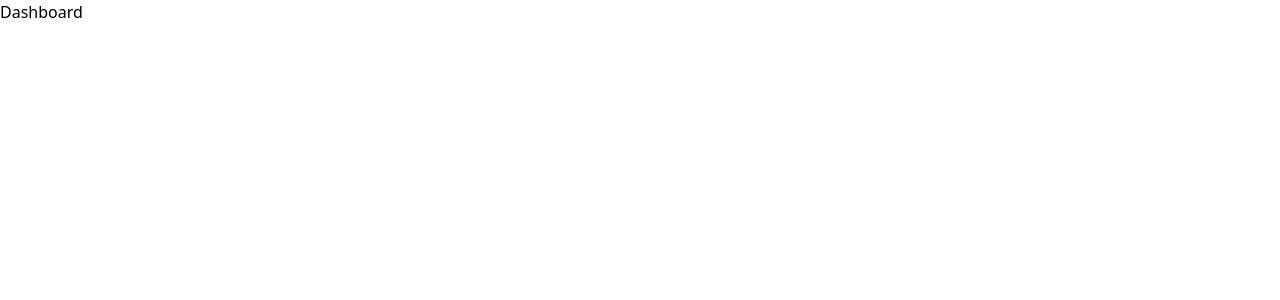
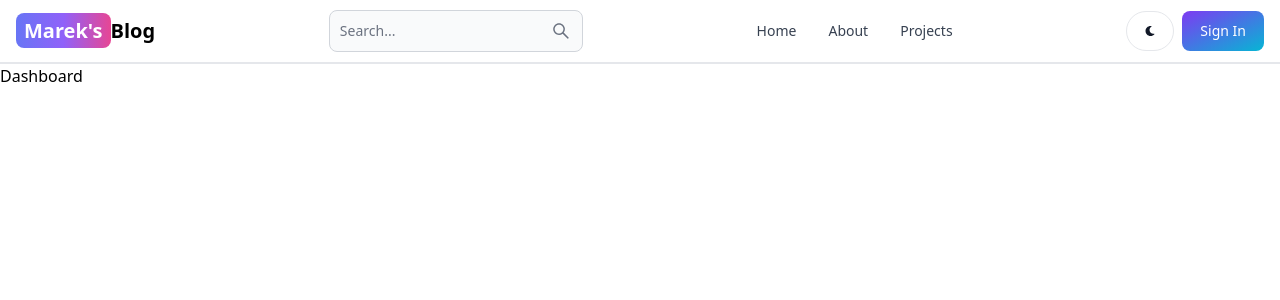
Before and after one commit to MareksNo/MERN_blog, a React (Vite) app in the folder client/: page /dashboard in a window 1280 px wide. Shown: the top 300 px of the page. Built offline with nearby package versions, Linux system fonts and the light colour scheme.

Commit message:
Fixed config, added navbar

```diff
--- a/client/package.json
+++ b/client/package.json
@@ -10,8 +10,10 @@
     "preview": "vite preview"
   },
   "dependencies": {
+    "flowbite-react": "^0.10.1",
     "react": "^18.3.1",
     "react-dom": "^18.3.1",
+    "react-icons": "^5.2.1",
     "react-router-dom": "^6.24.0"
   },
   "devDependencies": {
--- a/client/src/App.jsx
+++ b/client/src/App.jsx
@@ -6,10 +6,12 @@
 import SignUp from "./pages/SignUp";
 import Projects from "./pages/Projects";
 import Dashboard from "./pages/Dashboard";
+import Header from "./Components/header";
 
 export default function App() {
   return (
     <BrowserRouter>
+      <Header></Header>
       <Routes>
         <Route path="/" element={<Home />}></Route>
         <Route path="/about" element={<About />}></Route>
--- /dev/null
+++ b/client/src/Components/header.jsx
@@ -0,0 +1,52 @@
+import { Navbar, TextInput, Button } from "flowbite-react";
+import { Link, useLocation } from "react-router-dom";
+import { AiOutlineSearch } from "react-icons/ai";
+import { FaMoon } from "react-icons/fa";
+
+export default function header() {
+  const path = useLocation().pathname;
+  return (
+    <Navbar className="border-b-2">
+      <Link
+        to="/"
+        className="self-center whitespace-nowrap text-sm sm:text-xl font-semibold dark:text-white"
+      >
+        <span className="px-2 py-1 bg-gradient-to-r from-indigo-500 via-purple-500 to-pink-500 rounded-lg text-white">
+          Marek's
+        </span>
+        Blog
+      </Link>
+      <form>
+        <TextInput
+          type="text"
+          placeholder="Search..."
+          rightIcon={AiOutlineSearch}
+          className="hidden lg:inline"
+        ></TextInput>
+      </form>
+      <Button className="w-12 h-10 lg:hidden" color="gray" pill>
+        <AiOutlineSearch></AiOutlineSearch>
+      </Button>
+      <div className="flex gap-2 md:order-2">
+        <Button className="w-12 h-10 lg:inline hidden " color="gray" pill>
+          <FaMoon />
+        </Button>
+        <Link to="/sign-in">
+          <Button gradientDuoTone="purpleToBlue">Sign In</Button>
+        </Link>
+        <Navbar.Toggle />
+      </div>
+      <Navbar.Collapse>
+        <Navbar.Link active={path === "/"} as={"div"}>
+          <Link to="/">Home</Link>
+        </Navbar.Link>
+        <Navbar.Link active={path === "/about"} as={"div"}>
+          <Link to="/about">About</Link>
+        </Navbar.Link>
+        <Navbar.Link active={path === "/projects"} as={"div"}>
+          <Link to="/projects">Projects</Link>
+        </Navbar.Link>
+      </Navbar.Collapse>
+    </Navbar>
+  );
+}
--- a/client/tailwind.config.js
+++ b/client/tailwind.config.js
@@ -1,8 +1,11 @@
 /** @type {import('tailwindcss').Config} */
+
+const flowbite = require("flowbite-react/tailwind");
+
 export default {
-  content: ["./index.html", "./src/**/*.{js,ts,jsx,tsx}"],
+  content: ["./index.html", "./src/**/*.{js,ts,jsx,tsx}", flowbite.content()],
   theme: {
     extend: {},
   },
-  plugins: [],
+  plugins: [flowbite.plugin()],
 };
--- /dev/null
+++ b/package.json
@@ -0,0 +1,5 @@
+{
+  "dependencies": {
+    "flowbite-react": "^0.10.1"
+  }
+}
```
Also changed, not shown: 2 other files (tests, documents, lock files or other folders).
